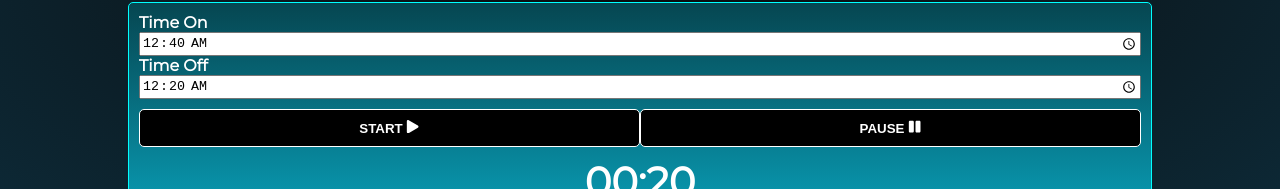
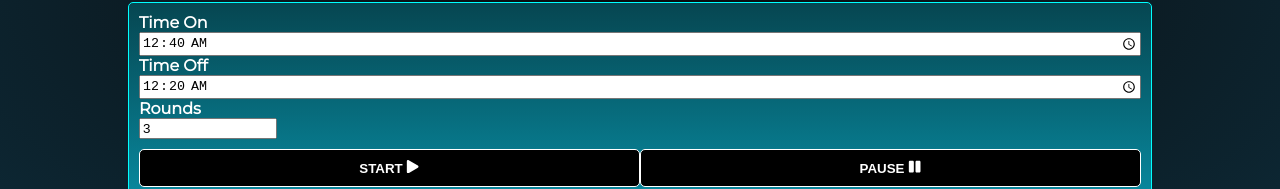
Before and after one commit to barrysweeney/workout-app-react, a React (Create React App) app: page / in a window 1280 px wide. Shown: the part 323-512 px from the top of the page. Built offline with nearby package versions, Linux system fonts and the light colour scheme; no server answers; a web font is replaced by a local one.

Commit message:
add rounds and workout complete message

```diff
--- a/src/WorkoutTimer.js
+++ b/src/WorkoutTimer.js
@@ -31,11 +31,15 @@ export default class WorkoutTimer extends Component {
     counter: 0,
     timeOn: "00:40",
     timeOff: "00:20",
+    rounds: 3,
     isOn: false,
     paused: true,
+    currentRound: 1,
+    complete: false,
   };
 
-  audio = new Audio("https://ia800201.us.archive.org/10/items/Sound_Effects/school%20bell.ogg")
+  shortBell = new Audio("https://ia800201.us.archive.org/10/items/Sound_Effects/school%20bell.ogg");
+  longBell = new Audio("https://ia800201.us.archive.org/10/items/Sound_Effects/schoolbell%20long.ogg");
 
   setTimeOn(e) {
     this.setState({
@@ -53,9 +57,17 @@ export default class WorkoutTimer extends Component {
     })
   }
 
+  setRounds(e) {
+    this.setState({
+      rounds: e.target.value,
+      counter: 0,
+      paused: true,
+    })
+  }
+
   async startOffTimer() {
     if (this.state.paused) {
-      this.audio.play();
+      this.shortBell.play();
       await this.setState({
         isOn: false,
         paused: false,
@@ -93,11 +105,19 @@ export default class WorkoutTimer extends Component {
 
 
   async startOnTimer() {
+    if (this.props.routine.length > 0) {
+      if (this.state.currentRound > this.state.rounds) {
+        this.setState({
+          complete: true,
+        })
+        this.longBell.play();
+      } else {
         if (this.state.paused) {
-      this.audio.play();
+          this.shortBell.play();
           await this.setState({
             isOn: true,
             paused: false,
+            complete: false,
           })
           const initialTimeOn = this.state.timeOn;
           let mins = parseInt(this.state.timeOn.split(":")[0]);
@@ -119,12 +139,23 @@ export default class WorkoutTimer extends Component {
             }
           }
           if (!this.state.paused) {
+            if (this.state.counter + 1 === this.props.routine.length) {
+              this.setState({
+                timeOn: initialTimeOn,
+                counter: 0,
+                paused: true,
+                rounds: this.state.currentRound + 1,
+              })
+            } else {
               this.setState({
                 timeOn: initialTimeOn,
                 counter: this.state.counter + 1,
                 paused: true,
               })
+            }
             this.startOffTimer();
+          }
+        }
       }
     }
   }
@@ -143,12 +174,24 @@ export default class WorkoutTimer extends Component {
           <input type="time" name="timeOn" min="00:00" max="60:00" defaultValue="00:40" onChange={this.setTimeOn.bind(this)} />
           <label for="timeOff">Time Off</label>
           <input type="time" name="timeOff" min="00:00" max="60:00" defaultValue="00:20" onChange={this.setTimeOff.bind(this)} />
+          <label for="rounds">Rounds</label>
+          <input
+            type="number"
+            name="rounds"
+            min="1"
+            defaultValue="3"
+            max="100"
+            onChange={this.setRounds.bind(this)}
+            style={{ width: `130px` }}
+          />
         </HIITController>
         <PlayController>
-        <Button  clickHandler={this.startOnTimer.bind(this)}>Start <FaPlay/></Button>
-        <Button clickHandler={this.pauseTimer.bind(this)} >Pause <FaPause/></Button>
+          <Button clickHandler={this.startOnTimer.bind(this)}>Start <FaPlay /></Button>
+          <Button clickHandler={this.pauseTimer.bind(this)} >Pause <FaPause /></Button>
         </PlayController>
+        {this.state.complete ? <div>Workout complete</div> :
           <TimerDisplay timeRemaining={this.state.isOn ? this.state.timeOn : this.state.timeOff} routine={this.props.routine} isOn={this.state.isOn} counter={this.state.counter} />
+        }
       </TimerWrapper>
     );
   }
```
Lines whose indentation alone changed are shown as unchanged.
